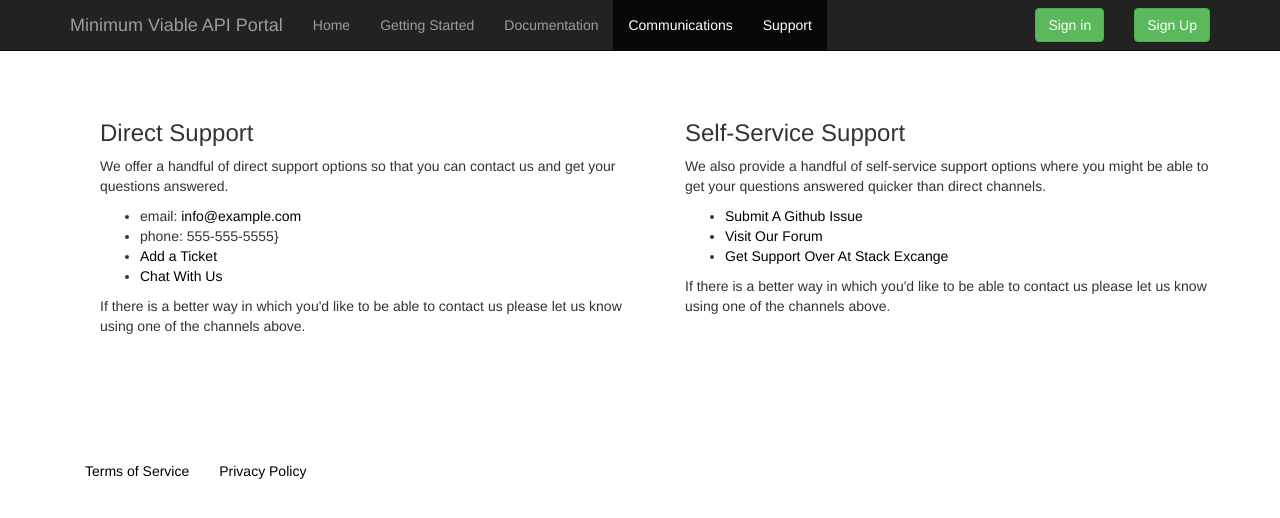
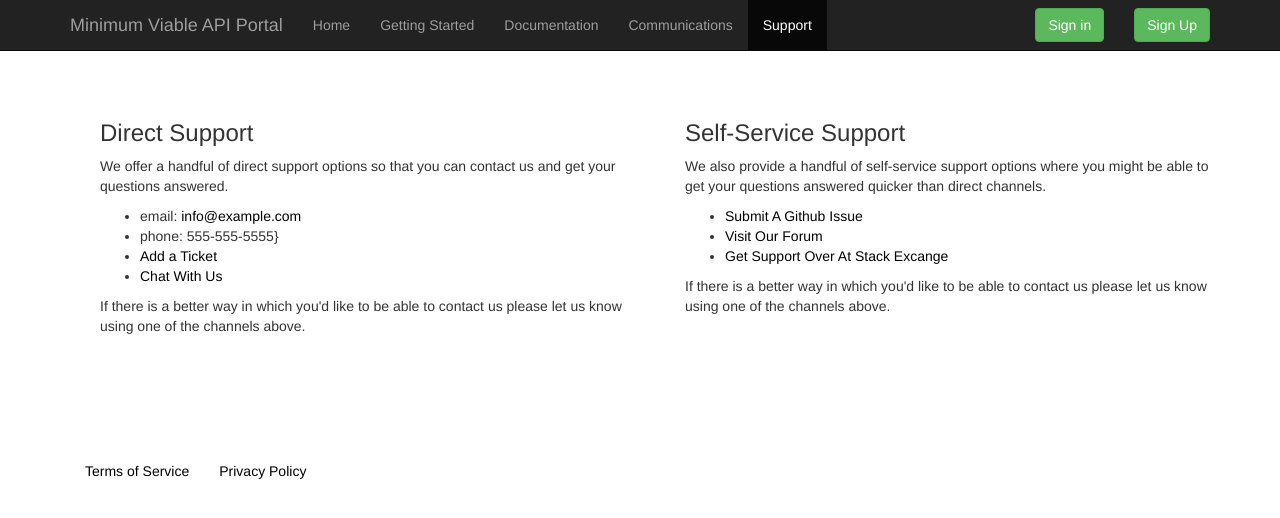
Before and after one commit to api-evangelist/portal-minimum, a Jekyll site: the page built from support/index.html, in a window 1280 px wide. Shown: the top 518 px of the page. Built offline with Jekyll 4.4.1, drawn with Linux system fonts in a browser that asks for light colours.

Commit message:
update nav

```diff
--- a/_layouts/default.html
+++ b/_layouts/default.html
@@ -13,7 +13,7 @@
             <li{% if page.title == site.portal_name %} class="active"{% endif %}><a href="/">Home</a></li>
             <li{% if page.title == site.getting_started.title %} class="active"{% endif %}><a href="/getting-started/">Getting Started</a></li>
             <li{% if page.title == 'Documentation' %} class="active"{% endif %}><a href="/documentation/">Documentation</a></li>
-            <li{% if page.title == 'Support' %} class="active"{% endif %}><a href="/communications/">Communications</a></li>
+            <li{% if page.title == site.communication.title %} class="active"{% endif %}><a href="/communications/">Communications</a></li>
             <li{% if page.title == 'Support' %} class="active"{% endif %}><a href="/support/">Support</a></li>
           </ul>
         </div>
```
